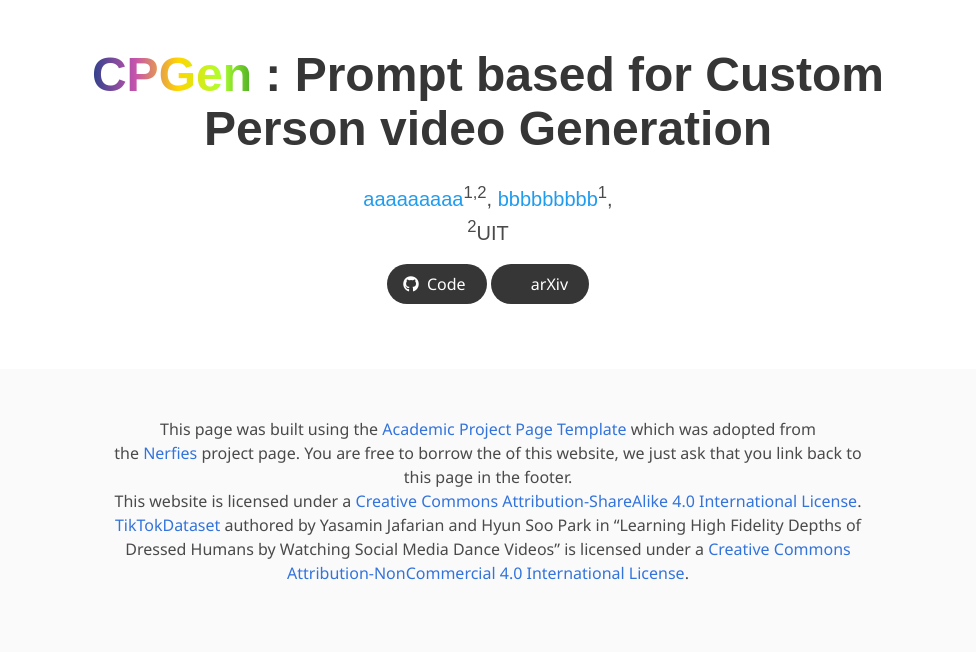
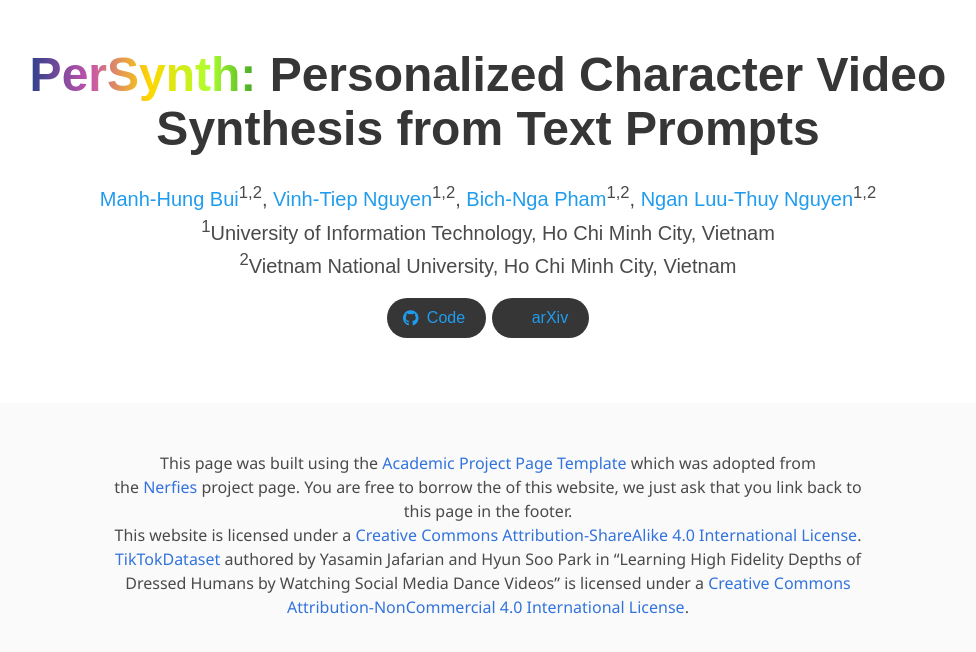
Before and after one commit to bmhungqb/PerSynth, a plain HTML site: page index.html in a window 1280 px wide. Shown: the whole page, without its empty margins (152-1128 px from the left). Drawn offline with nearby package versions, Linux system fonts and the light colour scheme; a script that the page names is missing; some icons are missing; a web font is replaced by a local one.

Commit message:
update name + authors

```diff
--- a/index.html
+++ b/index.html
@@ -57,19 +57,26 @@
           <div class="column has-text-centered">
             <h1 class="title is-1 publication-title">
               <span style="background: linear-gradient(to right,  rgb(46, 65, 139), rgb(198, 83, 173), Gold, GreenYellow, ForestGreen); -webkit-background-clip: text; -webkit-text-fill-color: transparent;">
-                CPGen
+                PerSynth:
               </span>
-              : Prompt based for Custom Person video Generation
+               Personalized Character Video Synthesis from Text Prompts
             </h1>
             <div class="is-size-5 publication-authors">
               <!-- Paper authors -->
               <span class="author-block">
-                <a href="#" target="_blank">aaaaaaaaa</a><sup>1,2</sup>,</span>
+                <a target="_blank">Manh-Hung Bui</a><sup>1,2</sup>,</span>
               <span class="author-block">
-                <a href="#" target="_blank">bbbbbbbbb</a><sup>1</sup>,</span>
+                <a target="_blank">Vinh-Tiep Nguyen</a><sup>1,2</sup>,</span>
+              <span class="author-block">
+                <a target="_blank">Bich-Nga Pham</a><sup>1,2</sup>,</span>
+              <span class="author-block">
+                <a target="_blank">Ngan Luu-Thuy Nguyen</a><sup>1,2</sup>
             </div>
                   <div class="is-size-5 publication-authors">
-                    <span class="author-block"><sup>2</sup>UIT</span>
+                    <span class="author-block"><sup>1</sup>University of Information Technology, Ho Chi Minh City, Vietnam</span>
+                  </div>
+                  <div class="is-size-5 publication-authors"><div class="is-size-5 publication-authors">
+                    <span class="author-block"><sup>2</sup>Vietnam National University, Ho Chi Minh City, Vietnam</span>
                   </div>
 
                   <div class="column has-text-centered">
@@ -77,7 +84,7 @@
 
                   <!-- Github link -->
                   <span class="link-block">
-                    <a href="#" target="_blank"
+                    <a href="https://github.com/bmhungqb/PerSynth" target="_blank"
                     class="external-link button is-normal is-rounded is-dark">
                     <span class="icon">
                       <i class="fab fa-github"></i>
```
Also changed, not shown: 1 other file.
